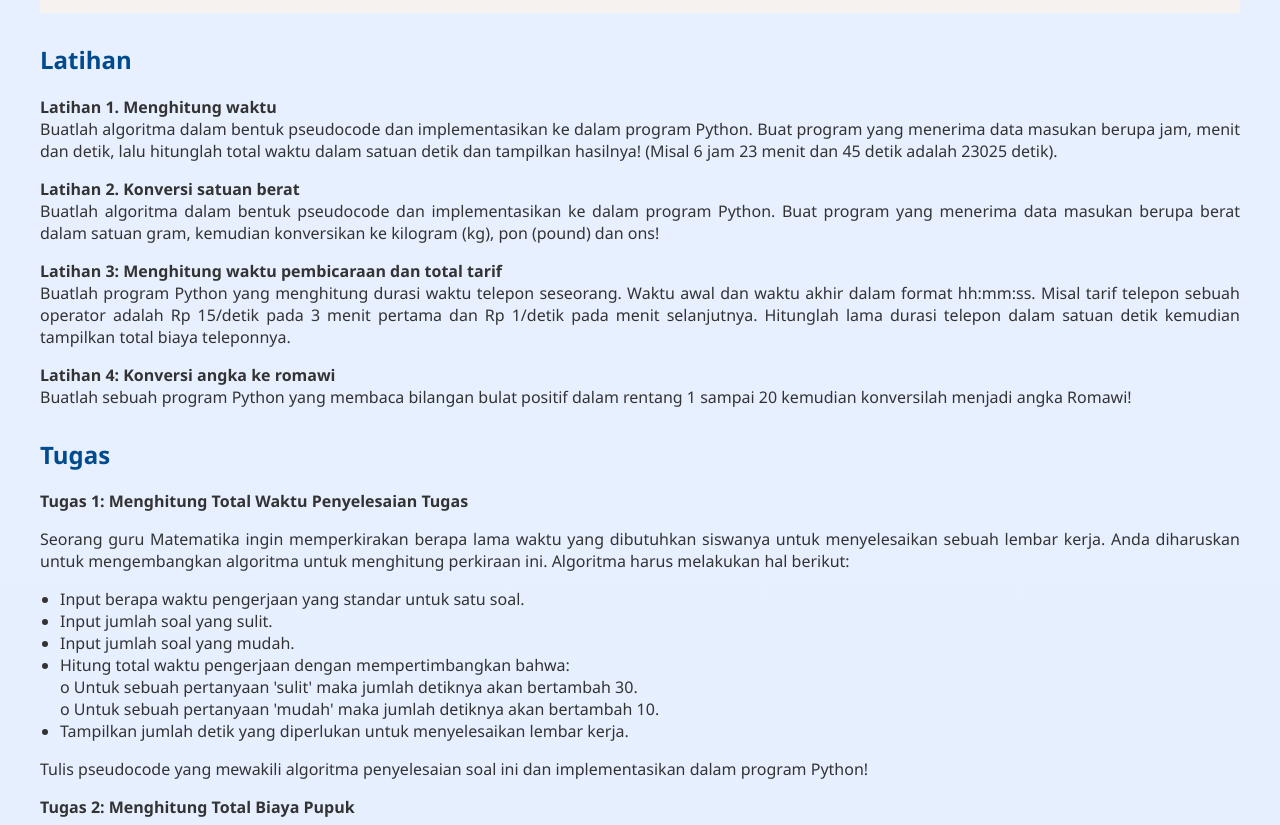
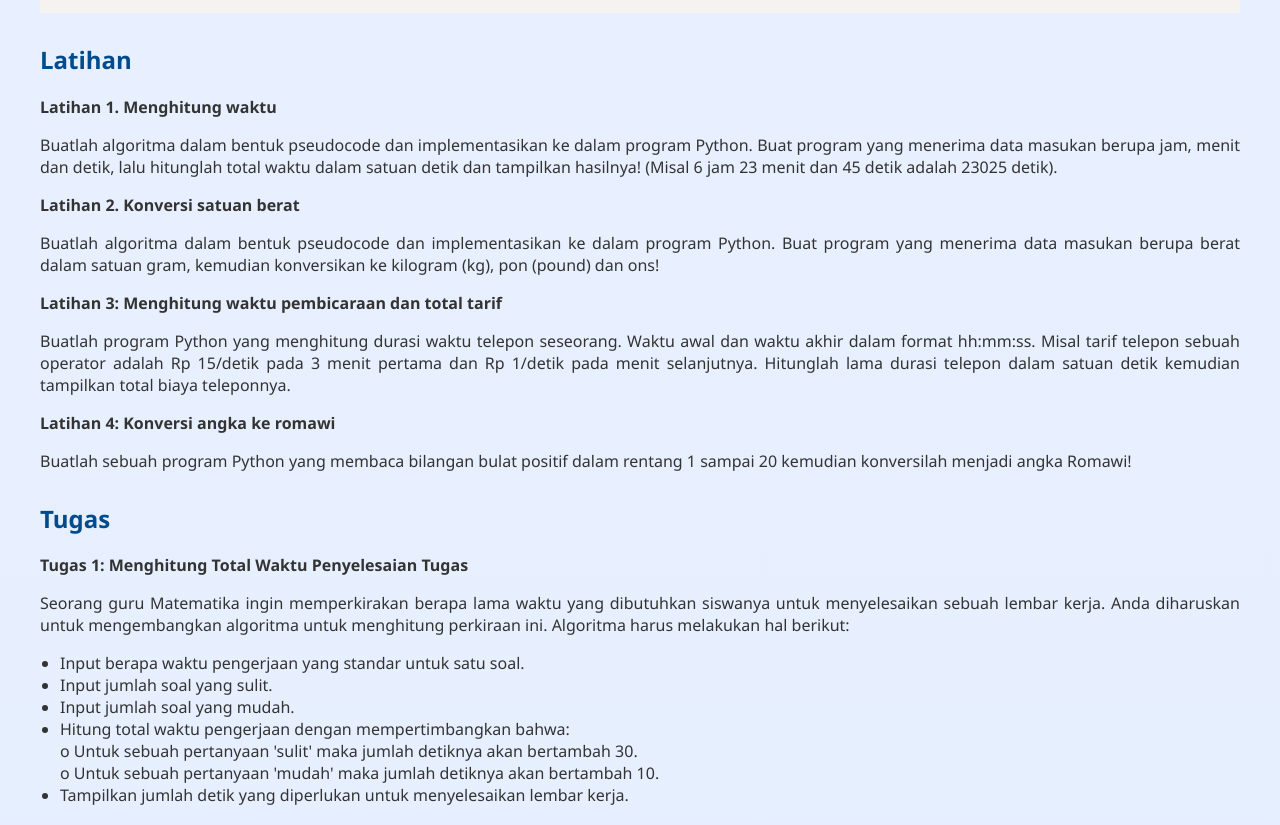
Before and after one commit to isnainimuh/algopro, a plain HTML site: page bab1.html in a window 1280 px wide. Shown: the part 9747-10572 px from the top of the page. Drawn offline with nearby package versions, Linux system fonts and the light colour scheme.

Commit message:
Update bab1.html

```diff
--- a/bab1.html
+++ b/bab1.html
@@ -209,17 +209,17 @@ else:
     </div>
 
     <h2>Latihan</h2>
-    <p><b>Latihan 1. Menghitung waktu</b><br>
-    Buatlah algoritma dalam bentuk pseudocode dan implementasikan ke dalam program Python. Buat program yang menerima data masukan berupa jam, menit dan detik, lalu hitunglah total waktu dalam satuan detik dan tampilkan hasilnya! (Misal 6 jam 23 menit dan 45 detik adalah 23025 detik).</p>
+    <p><b>Latihan 1. Menghitung waktu</b></p>
+    <p>Buatlah algoritma dalam bentuk pseudocode dan implementasikan ke dalam program Python. Buat program yang menerima data masukan berupa jam, menit dan detik, lalu hitunglah total waktu dalam satuan detik dan tampilkan hasilnya! (Misal 6 jam 23 menit dan 45 detik adalah 23025 detik).</p>
 
-    <p><b>Latihan 2. Konversi satuan berat</b><br>
-    Buatlah algoritma dalam bentuk pseudocode dan implementasikan ke dalam program Python. Buat program yang menerima data masukan berupa berat dalam satuan gram, kemudian konversikan ke kilogram (kg), pon (pound) dan ons!</p>
+    <p><b>Latihan 2. Konversi satuan berat</b></p>
+    <p>Buatlah algoritma dalam bentuk pseudocode dan implementasikan ke dalam program Python. Buat program yang menerima data masukan berupa berat dalam satuan gram, kemudian konversikan ke kilogram (kg), pon (pound) dan ons!</p>
 
-    <p><b>Latihan 3: Menghitung waktu pembicaraan dan total tarif</b><br>
-    Buatlah program Python yang menghitung durasi waktu telepon seseorang. Waktu awal dan waktu akhir dalam format hh:mm:ss. Misal tarif telepon sebuah operator adalah Rp 15/detik pada 3 menit pertama dan Rp 1/detik pada menit selanjutnya. Hitunglah lama durasi telepon dalam satuan detik kemudian tampilkan total biaya teleponnya.</p>
+    <p><b>Latihan 3: Menghitung waktu pembicaraan dan total tarif</b></p>
+    <p>Buatlah program Python yang menghitung durasi waktu telepon seseorang. Waktu awal dan waktu akhir dalam format hh:mm:ss. Misal tarif telepon sebuah operator adalah Rp 15/detik pada 3 menit pertama dan Rp 1/detik pada menit selanjutnya. Hitunglah lama durasi telepon dalam satuan detik kemudian tampilkan total biaya teleponnya.</p>
 
-    <p><b>Latihan 4: Konversi angka ke romawi</b><br>
-    Buatlah sebuah program Python yang membaca bilangan bulat positif dalam rentang 1 sampai 20 kemudian konversilah menjadi angka Romawi!</p>
+    <p><b>Latihan 4: Konversi angka ke romawi</b></p>
+    <p>Buatlah sebuah program Python yang membaca bilangan bulat positif dalam rentang 1 sampai 20 kemudian konversilah menjadi angka Romawi!</p>
 
     <h2>Tugas</h2>
     <p><b>Tugas 1: Menghitung Total Waktu Penyelesaian Tugas</b></p>
```
